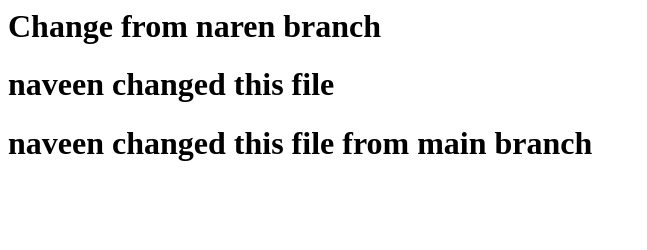
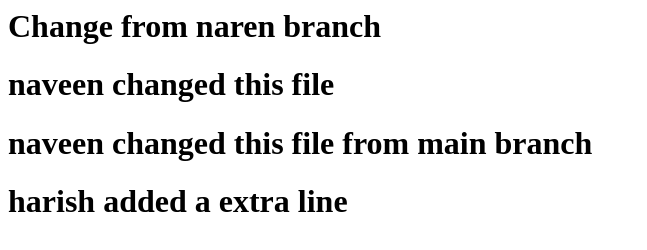
Before and after one commit to fake-friend/blog, a plain HTML site: page index.html in a window 1280 px wide. Shown: the whole page, without its empty margins (0-647 px from the left). Drawn offline with Linux system fonts and the light colour scheme.

Commit message:
harish changed

```diff
--- a/index.html
+++ b/index.html
@@ -10,4 +10,6 @@
 
     <h1>naveen changed this file from main branch</h1>
 
+    <h1>harish added a extra line</h1>
+
 </body></html>
```
